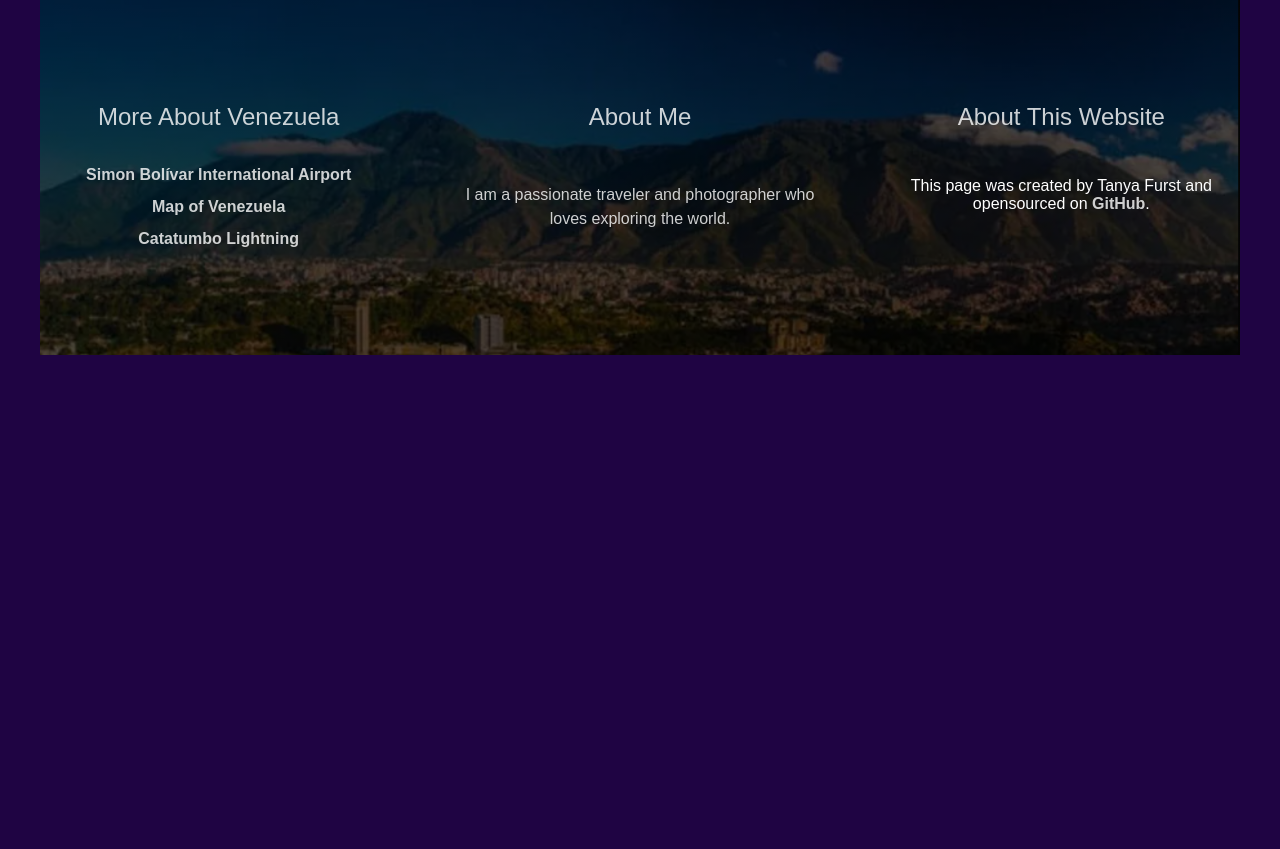
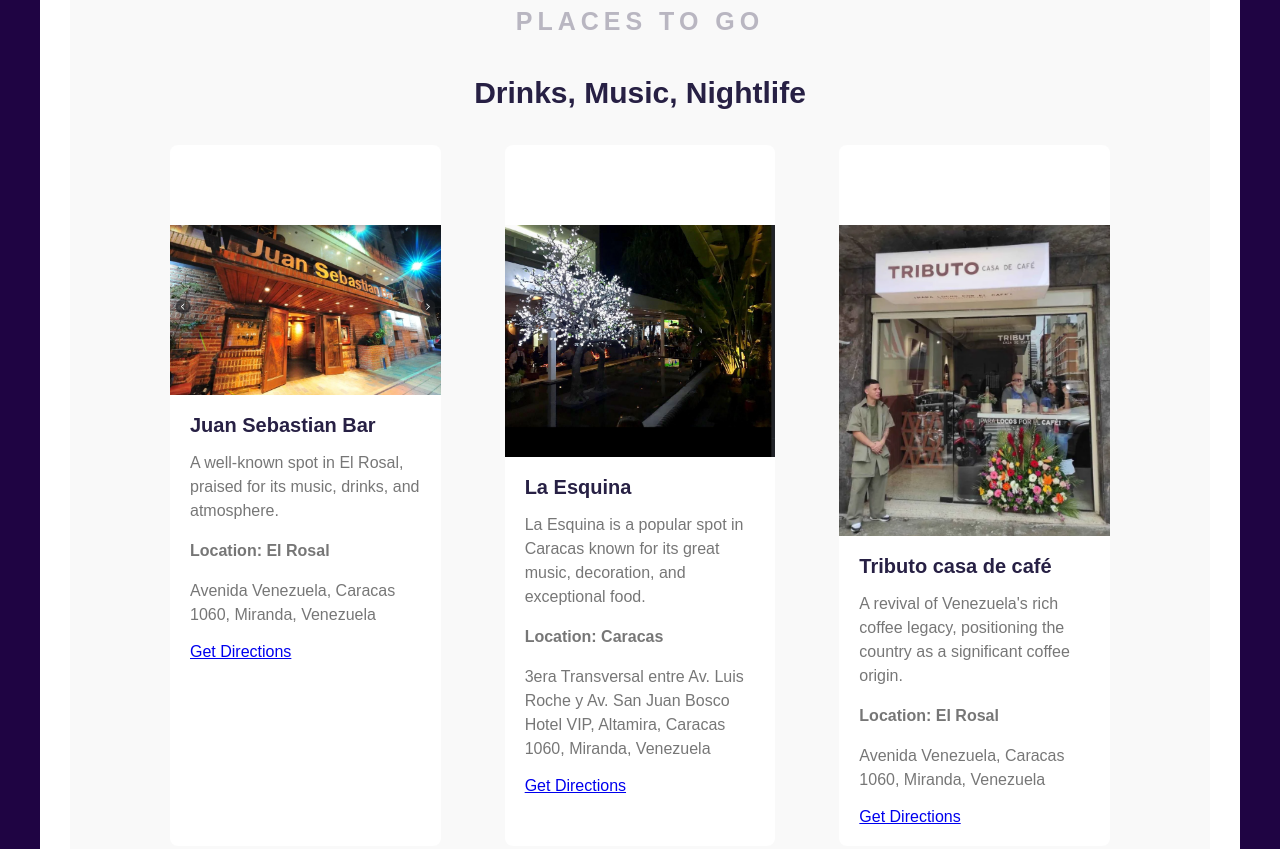
Before and after one commit to furstcontact/VenezuelaTravelProject, a plain HTML site: page index.html in a window 1280 px wide. Shown: the part 1693-2542 px from the top of the page. Before the commit the page ends 2068 px from the top, so only its background shows below. Drawn offline with Linux system fonts and the light colour scheme.

Commit message:
Made cards and main body section

```diff
--- a/index.html
+++ b/index.html
@@ -52,6 +52,74 @@
             </p>
           </div>
         </section>
+        <section class="secondary">
+          <h2 class="text-align">Places to Go</h2>
+          <h3 class="text-align">Drinks, Music, Nightlife</h3>
+          <div class="grid grid-3-columns">
+            <div class="card">
+              <div class="card-header">
+                <img src="images/juanbar.png" alt="" class="img-responsive" />
+              </div>
+              <div class="card-body">
+                <h4>Juan Sebastian Bar</h4>
+                <p>
+                  A well-known spot in El Rosal, praised for its music, drinks,
+                  and atmosphere.
+                </p>
+                <h5>Location: El Rosal</h5>
+                <p>Avenida Venezuela, Caracas 1060, Miranda, Venezuela</p>
+                <a href="https://goo.gl/maps/7Yk1v3oLZ5y" target="_blank"
+                  >Get Directions</a
+                >
+              </div>
+            </div>
+            <div class="card">
+              <div class="card-header">
+                <img src="images/laesquina.png" alt="" class="img-responsive" />
+              </div>
+              <div class="card-body">
+                <h4>La Esquina</h4>
+                <p>
+                  La Esquina is a popular spot in Caracas known for its great
+                  music, decoration, and exceptional food.
+                </p>
+                <h5>Location: Caracas</h5>
+                <p>
+                  3era Transversal entre Av. Luis Roche y Av. San Juan Bosco
+                  Hotel VIP, Altamira, Caracas 1060, Miranda, Venezuela
+                </p>
+                <a
+                  href="https://maps.app.goo.gl/sGEQ17LidYgVYFo49"
+                  target="_blank"
+                  >Get Directions</a
+                >
+              </div>
+            </div>
+            <div class="card">
+              <div class="card-header">
+                <img
+                  src="images/tributecafe.png"
+                  alt=""
+                  class="img-responsive"
+                />
+              </div>
+              <div class="card-body">
+                <h4>Tributo casa de café</h4>
+                <p>
+                  A revival of Venezuela's rich coffee legacy, positioning the
+                  country as a significant coffee origin.
+                </p>
+                <h5>Location: El Rosal</h5>
+                <p>Avenida Venezuela, Caracas 1060, Miranda, Venezuela</p>
+                <a
+                  href="https://maps.app.goo.gl/wLR3n61T79fJ9uoy8"
+                  target="_blank"
+                  >Get Directions</a
+                >
+              </div>
+            </div>
+          </div>
+        </section>
       </main>
 
       <footer>
--- a/src/styles.css
+++ b/src/styles.css
@@ -8,6 +8,11 @@ body {
 main {
   background-color: white;
   padding: 50px 30px;
+}
+
+img {
+  display: block;
+  padding-top: 80px;
 }
 
 .container {
@@ -23,20 +28,56 @@ main {
 
 .img-responsive {
   max-width: 100%;
+  display: block;
 }
 
 .grid-2-columns {
   grid-template-columns: 1fr 1fr;
 }
 
-.grid-3-columns-with-first-narrow {
+.grid-3-columns-with-first-narrow,
+.grid-3-columns {
   grid-template-columns: 1fr 1fr 1fr;
 }
 
+.text-align {
+  text-align: center;
+}
+
+.card {
+  background-color: white;
+  border-radius: 8px;
+}
+
+.card h4 {
+  font-weight: 700;
+  font-size: 20px;
+  line-height: 1em;
+  color: #272044;
+  margin: 0;
+}
+
+.card h5 {
+  font-weight: 600;
+  font-size: 16px;
+  line-height: 1.5em;
+  color: #555555;
+  opacity: 0.8;
+  margin: 0;
+}
+
+.card-body {
+  padding: 20px;
+}
+
 section {
-  max-width: 1200px;
+  max-width: 100%;
   margin: 0 auto;
-  padding: 100px 0;
+  padding: 100px;
+}
+
+section.secondary {
+  background-color: #f9f9f9;
 }
 
 header {
@@ -51,7 +92,7 @@ header {
 
 main h2 {
   font-weight: 700;
-  font-size: 36px;
+  font-size: 25px;
   line-height: 1.5em;
   letter-spacing: 5px;
   color: #272044;
@@ -61,7 +102,7 @@ main h2 {
 
 main h3 {
   font-weight: 700;
-  font-size: 40px;
+  font-size: 30px;
   line-height: 1.5em;
   color: #272044;
 }
@@ -76,7 +117,7 @@ main p {
 }
 
 header h1 {
-  font-weight: 700;
+  font-weight: 500;
   font-size: 96px;
   line-height: 1.5em;
 }
@@ -86,7 +127,7 @@ header h2 {
   line-height: 1.5em;
 }
 header h3 {
-  font-weight: 900;
+  font-weight: 700;
   font-size: 24px;
   line-height: 1.5em;
   letter-spacing: 5px;
```
Also changed, not shown: images/juanbar.png (added), images/laesquina.png (added), images/tributecafe.png (added).
